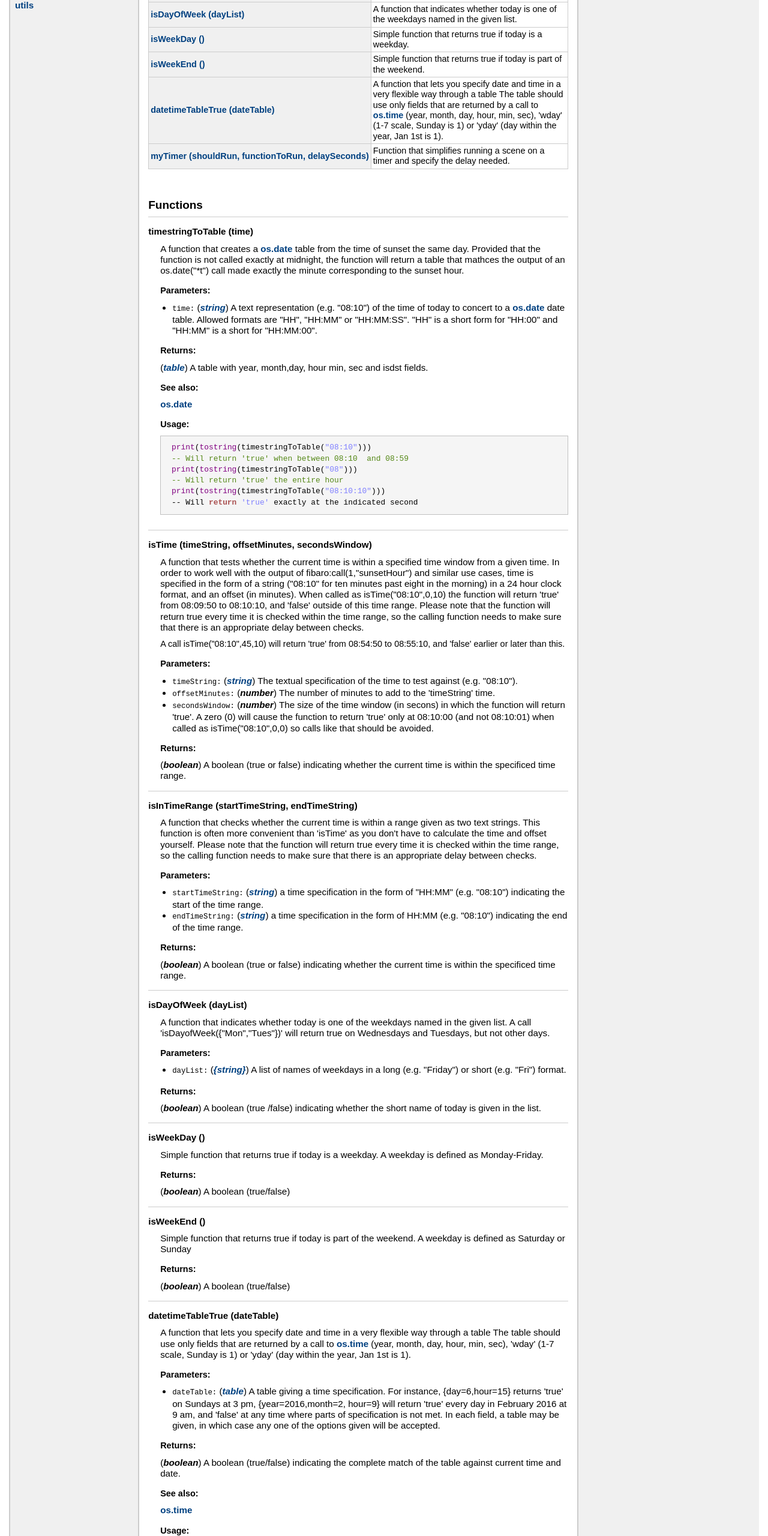
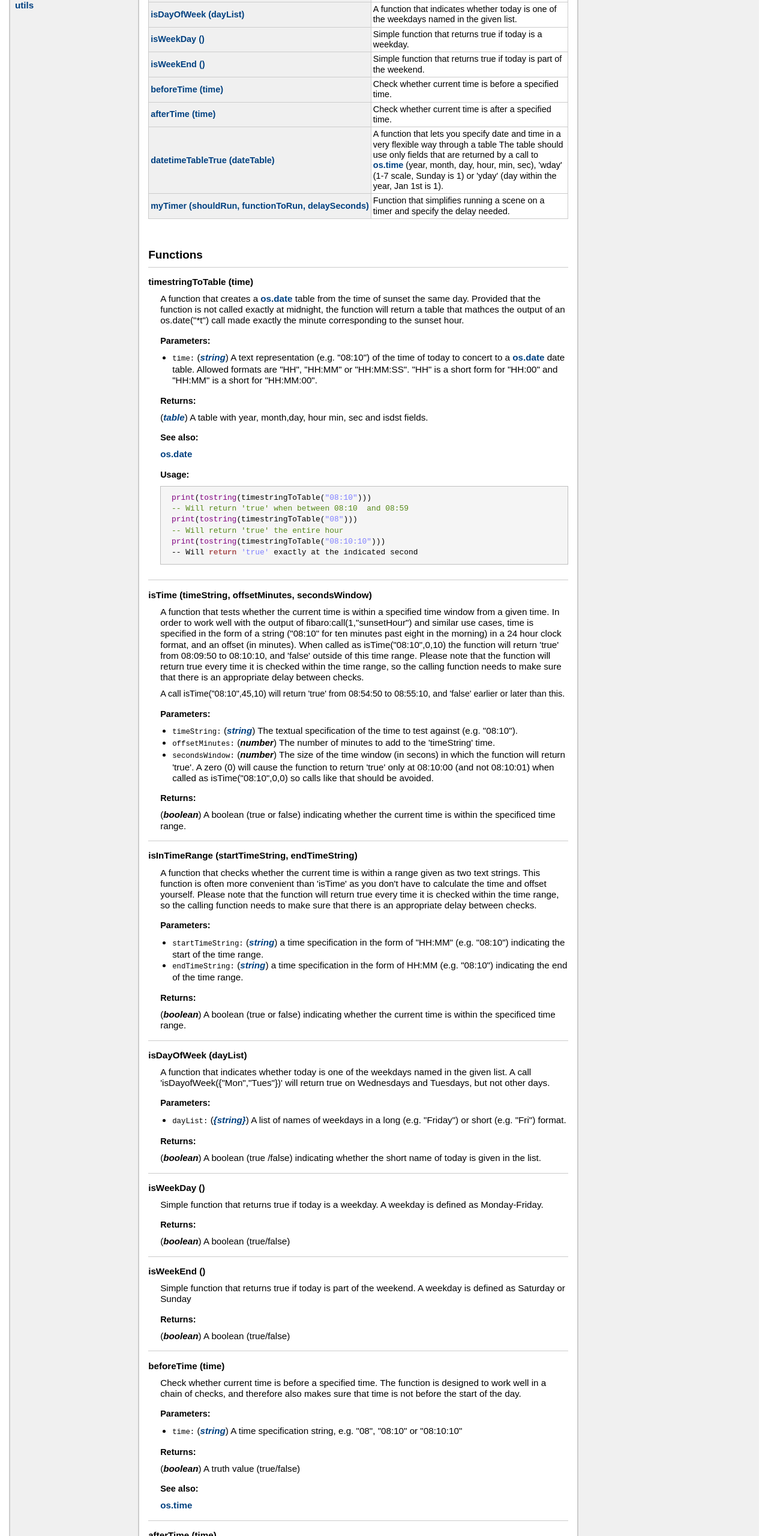
Before and after one commit to FredrikKarlssonSpeech/home_center_2_addons, a plain HTML site: page Docs/modules/datetime.html in a window 1280 px wide. Shown: the part 240-2800 px from the top of the page at 60% size. Drawn offline with Linux system fonts and the light colour scheme.

Commit message:
New functions: beforeTime and afterTime

```diff
--- a/Docs/modules/datetime.html
+++ b/Docs/modules/datetime.html
@@ -77,6 +77,14 @@
 	<tr>
 	<td class="name" nowrap><a href="#isWeekEnd">isWeekEnd ()</a></td>
 	<td class="summary">Simple function that returns true if today is part of the weekend.</td>
+	</tr>
+	<tr>
+	<td class="name" nowrap><a href="#beforeTime">beforeTime (time)</a></td>
+	<td class="summary">Check whether current time is before a specified time.</td>
+	</tr>
+	<tr>
+	<td class="name" nowrap><a href="#afterTime">afterTime (time)</a></td>
+	<td class="summary">Check whether current time is after a specified time.</td>
 	</tr>
 	<tr>
 	<td class="name" nowrap><a href="#datetimeTableTrue">datetimeTableTrue (dateTable)</a></td>
@@ -286,6 +294,74 @@
 
 </dd>
     <dt>
+    <a name = "beforeTime"></a>
+    <strong>beforeTime (time)</strong>
+    </dt>
+    <dd>
+    Check whether current time is before a specified time.
+ The function is designed to work well in a chain of checks, and therefore also makes sure that
+ time is not before the start of the day.
+
+
+    <h3>Parameters:</h3>
+    <ul>
+        <li><span class="parameter">time</span>
+            <span class="types"><a class="type" href="http://www.lua.org/manual/5.2/manual.html#6.4">string</a></span>
+         A time specification string, e.g. "08", "08:10" or "08:10:10"
+        </li>
+    </ul>
+
+    <h3>Returns:</h3>
+    <ol>
+
+           <span class="types"><span class="type">boolean</span></span>
+        A truth value (true/false)
+    </ol>
+
+
+    <h3>See also:</h3>
+    <ul>
+         <a href="http://www.lua.org/manual/5.2/manual.html#pdf-os.time">os.time</a>
+    </ul>
+
+
+</dd>
+    <dt>
+    <a name = "afterTime"></a>
+    <strong>afterTime (time)</strong>
+    </dt>
+    <dd>
+    Check whether current time is after a specified time.
+ The function is designed to work well in a chain of checks, and therefore also makes sure that
+ time is not after the end of the day.
+
+
+    <h3>Parameters:</h3>
+    <ul>
+        <li><span class="parameter">time</span>
+            <span class="types"><a class="type" href="http://www.lua.org/manual/5.2/manual.html#6.4">string</a></span>
+         A time specification string, e.g. "08", "08:10" or "08:10:10".
+ If not specified, seconds is assumed to be 00, so that "08:10" is equivalent to giving "08:10:00"
+ as an argument. Thus, this function will then return 'true' from "08:10:01" and onwards.
+        </li>
+    </ul>
+
+    <h3>Returns:</h3>
+    <ol>
+
+           <span class="types"><span class="type">boolean</span></span>
+        A truth value (true/false)
+    </ol>
+
+
+    <h3>See also:</h3>
+    <ul>
+         <a href="http://www.lua.org/manual/5.2/manual.html#pdf-os.time">os.time</a>
+    </ul>
+
+
+</dd>
+    <dt>
     <a name = "datetimeTableTrue"></a>
     <strong>datetimeTableTrue (dateTable)</strong>
     </dt>
@@ -380,7 +456,7 @@
 </div> <!-- id="main" -->
 <div id="about">
 <i>generated by <a href="http://github.com/stevedonovan/LDoc">LDoc 1.4.3</a></i>
-<i style="float:right;">Last updated 2016-04-01 11:05:56 </i>
+<i style="float:right;">Last updated 2016-04-03 18:46:01 </i>
 </div> <!-- id="about" -->
 </div> <!-- id="container" -->
 </body>
```
Also changed, not shown: Docs/index.html (+1 -1 lines), Docs/modules/sourcetriggers.html (+1 -1 lines), Docs/modules/utils.html (+6 -6 lines), 2 other files.
